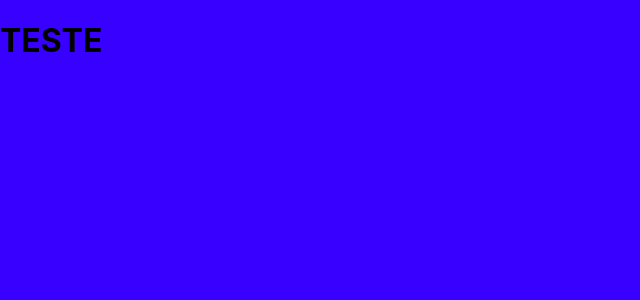
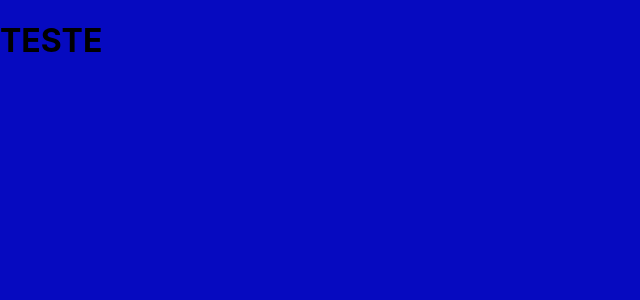
Before and after one commit to ThiagoJv-pro/BnoutProjects, a React (Create React App) app: page / in a window 1280 px wide. Shown: the top 300 px of the page, without its empty margins (0-640 px from the left). Built offline with nearby package versions, Linux system fonts and the light colour scheme.

Commit message:
background color

```diff
--- a/src/App.css
+++ b/src/App.css
@@ -29,7 +29,7 @@
 }
 
 body{
-  background-color: rgb(55, 0, 255);
+  background-color: #060ac0;
 }
 
 @keyframes App-logo-spin {
```
Also changed, not shown: public/logoPngsooB.png (added).
